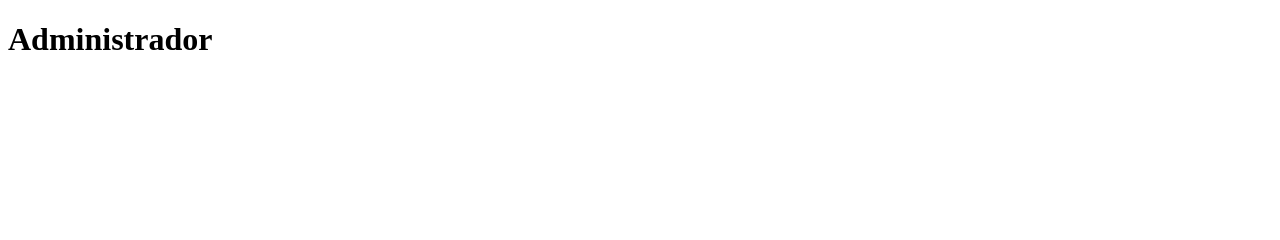
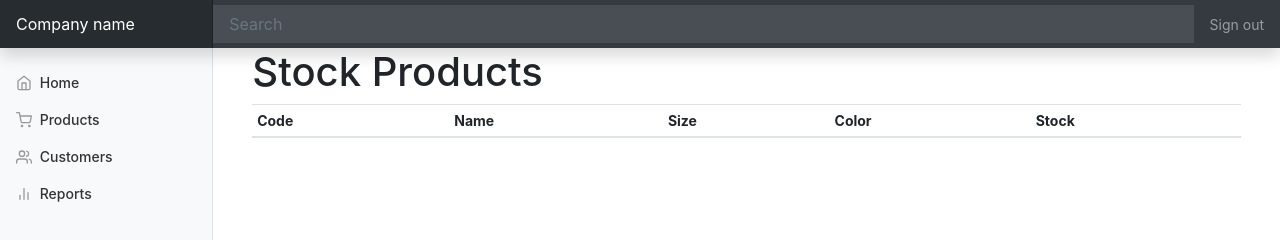
Before and after one commit to clusterpgit/Ventas1, a website: page admin.html in a window 1280 px wide. Shown: the top 240 px of the page. Drawn offline with nearby package versions, Linux system fonts and the light colour scheme.

Commit message:
'FrontAdmin_Added'

```diff
--- a/admin.html
+++ b/admin.html
@@ -1,16 +1,94 @@
-<!DOCTYPE html>
+<!doctype html>
 <html lang="en">
+  <head>
+    <meta charset="utf-8">
+    <meta name="viewport" content="width=device-width, initial-scale=1, shrink-to-fit=no">
+    <meta name="description" content="">
+    <meta name="author" content="Mark Otto, Jacob Thornton, and Bootstrap contributors">
+    <meta name="generator" content="Jekyll v4.1.1">
+    <title>Dashboard Template · Bootstrap</title>
 
-<head>
+    <link rel="canonical" href="https://getbootstrap.com/docs/4.5/examples/dashboard/">
 
-    <title>Administrador</title>
+    <!-- Bootstrap core CSS -->
+<link href="css/bootstrap.min.css" rel="stylesheet">
 
 
-</head>
+    <!-- Custom styles for this template -->
+    <link href="css/dashboard.css" rel="stylesheet">
+  </head>
+  <body>
+    <nav class="navbar navbar-dark sticky-top bg-dark flex-md-nowrap p-0 shadow">
+  <a class="navbar-brand col-md-3 col-lg-2 mr-0 px-3" href="#">Company name</a>
+  <button class="navbar-toggler position-absolute d-md-none collapsed" type="button" data-toggle="collapse" data-target="#sidebarMenu" aria-controls="sidebarMenu" aria-expanded="false" aria-label="Toggle navigation">
+    <span class="navbar-toggler-icon"></span>
+  </button>
+  <input class="form-control form-control-dark w-100" type="text" placeholder="Search" aria-label="Search">
+  <ul class="navbar-nav px-3">
+    <li class="nav-item text-nowrap">
+      <a class="nav-link" href="#">Sign out</a>
+    </li>
+  </ul>
+</nav>
 
-<body>
-    <h1>Administrador</h1>
+<div class="container-fluid">
+  <div class="row">
+    <nav id="sidebarMenu" class="col-md-3 col-lg-2 d-md-block bg-light sidebar collapse">
+      <div class="sidebar-sticky pt-3">
+        <ul class="nav flex-column">
+          <li class="nav-item">
+            <a class="nav-link" href="#">
+              <span data-feather="home"></span>
+              Home <span class="sr-only"></span>
+            </a>
+          </li>
+          <li class="nav-item">
+            <a class="nav-link" href="#">
+              <span data-feather="shopping-cart"></span>
+              Products
+            </a>
+          </li>
+          <li class="nav-item">
+            <a class="nav-link" href="#">
+              <span data-feather="users"></span>
+              Customers
+            </a>
+          </li>
+          <li class="nav-item">
+            <a class="nav-link" href="#">
+              <span data-feather="bar-chart-2"></span>
+              Reports
+            </a>
+          </li>
+        </ul>
+      </div>
+    </nav>
 
+    <main role="main" class="col-md-9 ml-sm-auto col-lg-10 px-md-4">
+      <div class="container-fluid">
+      <h1>Stock Products</h1>
+      <div class="table-responsive">
+        <table class="table table-striped table-sm">
+          <thead>
+            <tr>
+              <th>Code</th>
+              <th>Name</th>
+              <th>Size</th>
+              <th>Color</th>
+              <th>Stock</th>
+            </tr>
+          </thead>
+
+        </table>
+      </div>
+    </div>
+    </main>
+  </div>
+</div>
+
+  <script type="text/javascript" src="js/jquery-3.5.1.min.js"></script>
+  <script src="js/bootstrap.min.js"></script>
+  <script src="https://cdnjs.cloudflare.com/ajax/libs/feather-icons/4.9.0/feather.min.js"></script>
+  <script src="js/dashboard.js"></script></body>
 </body>
-
 </html>
--- /dev/null
+++ b/css/dashboard.css
@@ -0,0 +1,103 @@
+body {
+  font-size: .875rem;
+}
+
+.feather {
+  width: 16px;
+  height: 16px;
+  vertical-align: text-bottom;
+}
+
+/*
+ * Sidebar
+ */
+
+.sidebar {
+  position: fixed;
+  top: 0;
+  bottom: 0;
+  left: 0;
+  z-index: 100; /* Behind the navbar */
+  padding: 48px 0 0; /* Height of navbar */
+  box-shadow: inset -1px 0 0 rgba(0, 0, 0, .1);
+}
+
+@media (max-width: 767.98px) {
+  .sidebar {
+    top: 5rem;
+  }
+}
+
+.sidebar-sticky {
+  position: relative;
+  top: 0;
+  height: calc(100vh - 48px);
+  padding-top: .5rem;
+  overflow-x: hidden;
+  overflow-y: auto; /* Scrollable contents if viewport is shorter than content. */
+}
+
+@supports ((position: -webkit-sticky) or (position: sticky)) {
+  .sidebar-sticky {
+    position: -webkit-sticky;
+    position: sticky;
+  }
+}
+
+.sidebar .nav-link {
+  font-weight: 500;
+  color: #333;
+}
+
+.sidebar .nav-link .feather {
+  margin-right: 4px;
+  color: #999;
+}
+
+.sidebar .nav-link.active {
+  color: #007bff;
+}
+
+.sidebar .nav-link:hover .feather,
+.sidebar .nav-link.active .feather {
+  color: inherit;
+}
+
+.sidebar-heading {
+  font-size: .75rem;
+  text-transform: uppercase;
+}
+
+/*
+ * Navbar
+ */
+
+.navbar-brand {
+  padding-top: .75rem;
+  padding-bottom: .75rem;
+  font-size: 1rem;
+  background-color: rgba(0, 0, 0, .25);
+  box-shadow: inset -1px 0 0 rgba(0, 0, 0, .25);
+}
+
+.navbar .navbar-toggler {
+  top: .25rem;
+  right: 1rem;
+}
+
+.navbar .form-control {
+  padding: .75rem 1rem;
+  border-width: 0;
+  border-radius: 0;
+}
+
+.form-control-dark {
+  color: #fff;
+  background-color: rgba(255, 255, 255, .1);
+  border-color: rgba(255, 255, 255, .1);
+}
+
+.form-control-dark:focus {
+  border-color: transparent;
+  box-shadow: 0 0 0 3px rgba(255, 255, 255, .25);
+}
--- /dev/null
+++ b/js/dashboard.js
@@ -0,0 +1,53 @@
+/* globals Chart:false, feather:false */
+
+(function () {
+  'use strict'
+
+  feather.replace()
+
+  // Graphs
+  var ctx = document.getElementById('myChart')
+  // eslint-disable-next-line no-unused-vars
+  var myChart = new Chart(ctx, {
+    type: 'line',
+    data: {
+      labels: [
+        'Sunday',
+        'Monday',
+        'Tuesday',
+        'Wednesday',
+        'Thursday',
+        'Friday',
+        'Saturday'
+      ],
+      datasets: [{
+        data: [
+          15339,
+          21345,
+          18483,
+          24003,
+          23489,
+          24092,
+          12034
+        ],
+        lineTension: 0,
+        backgroundColor: 'transparent',
+        borderColor: '#007bff',
+        borderWidth: 4,
+        pointBackgroundColor: '#007bff'
+      }]
+    },
+    options: {
+      scales: {
+        yAxes: [{
+          ticks: {
+            beginAtZero: false
+          }
+        }]
+      },
+      legend: {
+        display: false
+      }
+    }
+  })
+}())
```
